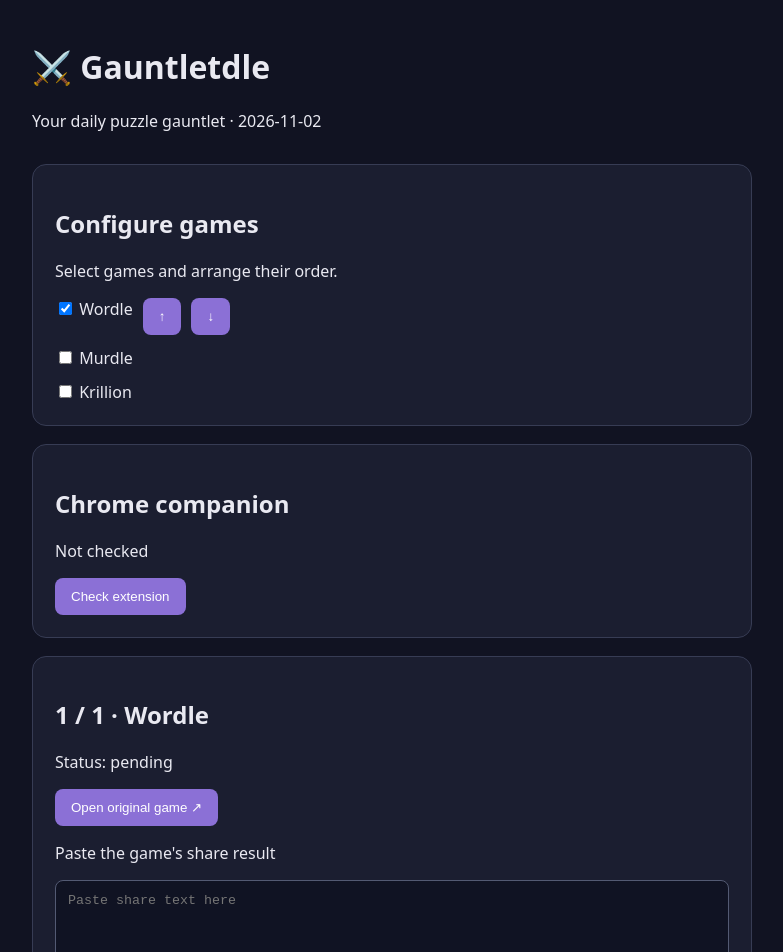
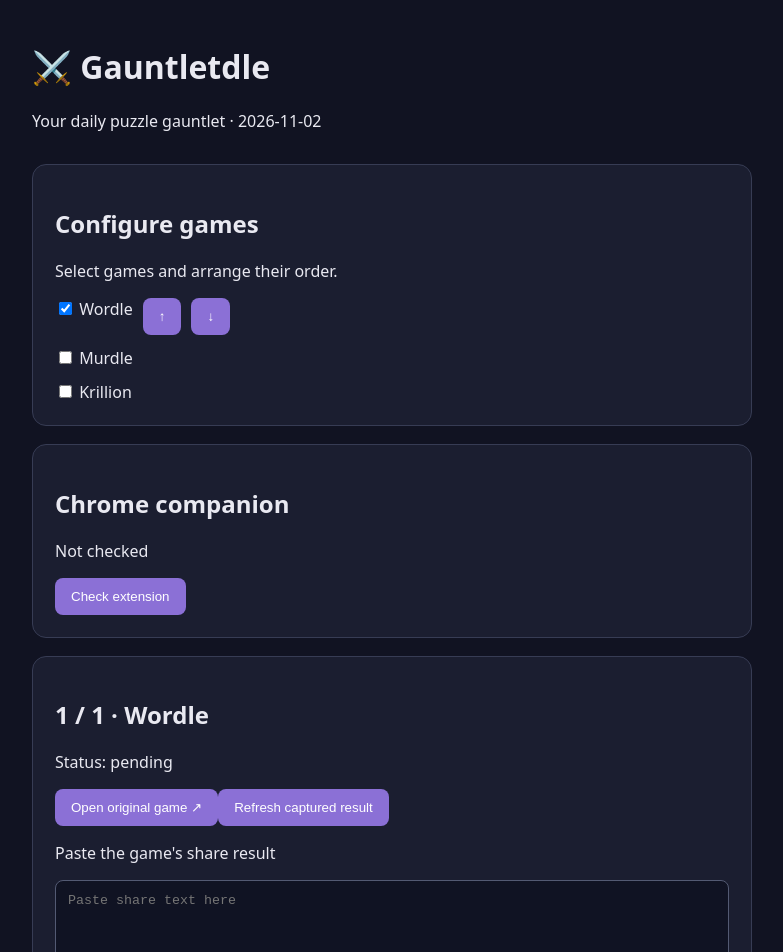
Before and after one commit to thanoslabs/gauntletdle, a React (Vite) app: page / in a window 1280 px wide. Shown: the top 952 px of the page, without its empty margins (248-1031 px from the left). Built offline with nearby package versions, Linux system fonts and the light colour scheme.

Commit message:
feat: offer captured results for explicit player acceptance

```diff
--- a/src/main.tsx
+++ b/src/main.tsx
@@ -21,6 +21,7 @@ function App() {
   const [confirmNext, setConfirmNext] = useState(false);
   const [extensionStatus, setExtensionStatus] = useState("Not checked");
   const [candidate, setCandidate] = useState(false);
+  const [captured, setCaptured] = useState<{ gameId: string; raw: string; summary: string; capturedAt: number } | null>(null);
   const activeIndex = Math.min(Math.max(0, index), Math.max(0, selected.length - 1));
   const game = games.find(g => g.id === selected[activeIndex]);
   const toggle = (id: string) => {
@@ -44,8 +45,15 @@ function App() {
     }
     setConfirmNext(true);
   };
+  const refreshCapture = async () => {
+    const response = await requestExtension("GET_CAPTURED_RESULT");
+    const result = response.result;
+    if (response.ok && result && result.gameId === game?.id && new Date(result.capturedAt).toLocaleDateString("en-CA") === today()) {
+      setCaptured(result);
+    } else setCaptured(null);
+  };
   const advance = () => {
-    setConfirmNext(false); setDraft(""); setCandidate(false);
+    setConfirmNext(false); setDraft(""); setCandidate(false); setCaptured(null);
     const next = activeIndex + 1;
     setIndex(next); localStorage.setItem("gauntletdle:index:" + today(), String(next));
   };
@@ -81,6 +89,8 @@ function App() {
     {game ? <section><h2>{activeIndex + 1} / {selected.length} · {game.name}</h2>
       <p>Status: {progress[game.id] || "pending"}</p>
       <button onClick={launch}>Open original game ↗</button>
+      {game.capture.includes("extension") && <button onClick={refreshCapture}>Refresh captured result</button>}
+      {captured && captured.gameId === game.id && <div role="status"><p>Captured {game.name}: {captured.summary}. Review before saving.</p><button onClick={() => { update(game.id, "complete", captured.summary); setCaptured(null); }}>Accept captured result</button><button onClick={() => setCaptured(null)}>Ignore</button></div>}
       {game.id === "wordle" && candidate && <p>Possible Wordle completion detected. Paste the share result to confirm.</p>}
       <p><label htmlFor="result">Paste the game's share result</label></p>
       <textarea id="result" value={draft} onChange={e => setDraft(e.target.value)} placeholder="Paste share text here" />
```
